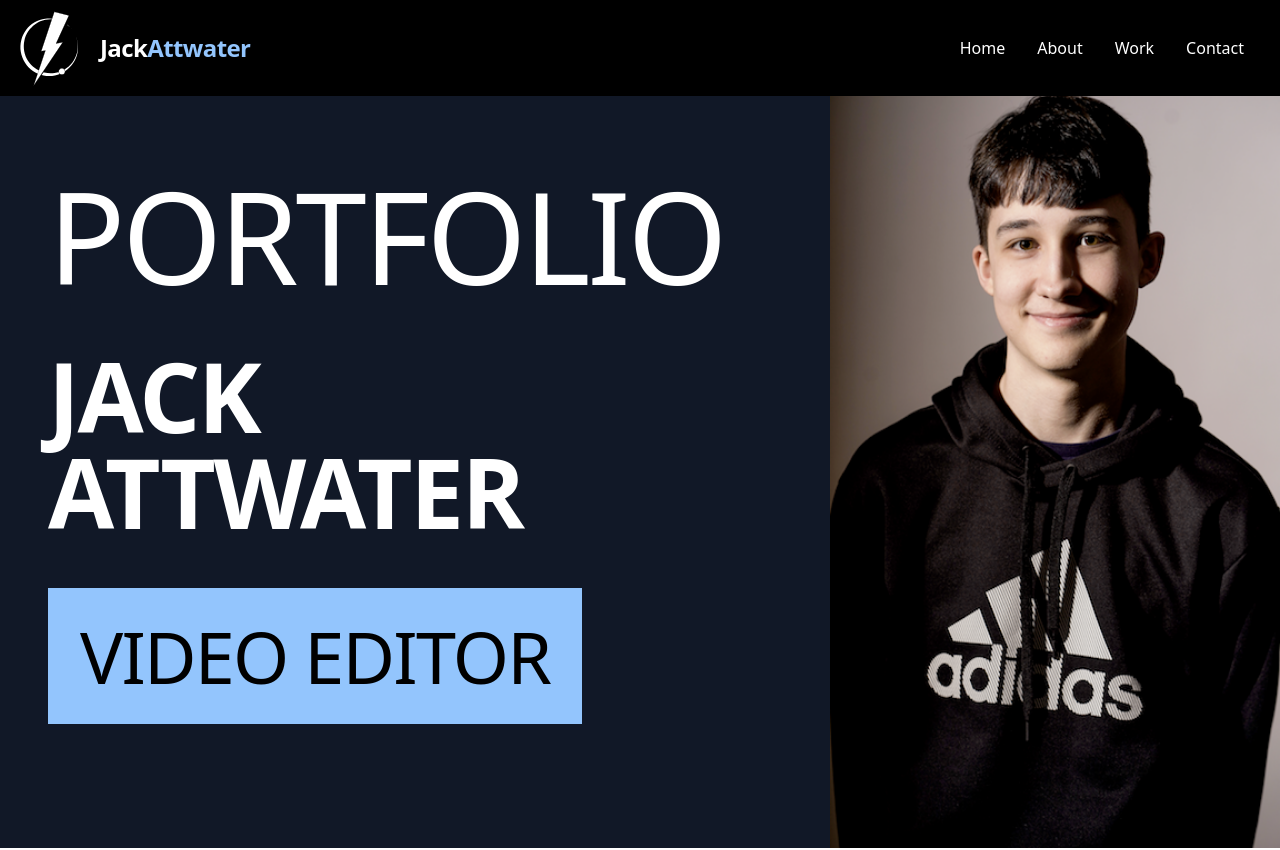
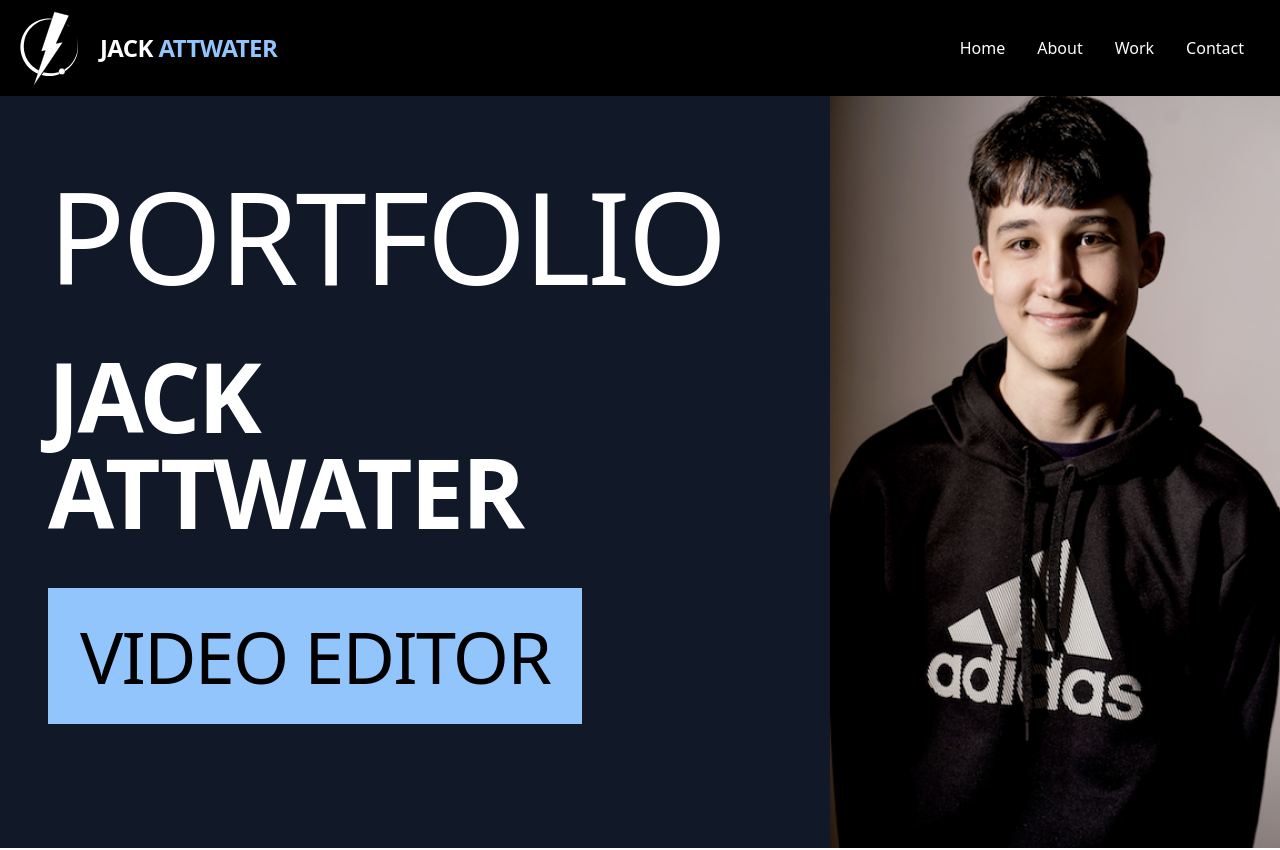
Before and after one commit to biglee25/refract, a Next.js app: page / in a window 1280 px wide. Shown: the top 850 px of the page. Built offline with nearby package versions, Linux system fonts and the light colour scheme.

Commit message:
remove slide

```diff
--- a/components/Navbar.js
+++ b/components/Navbar.js
@@ -27,7 +27,7 @@ export default function Navbar() {
                             height={80}
                             layout="fixed"
                             />
-                          <h2 className="text-2xl font-black text-white">Jack<span className='text-blue-300'>Attwater</span></h2>
+                          <h2 className="text-2xl font-black text-white">JACK <span className='text-blue-300'>ATTWATER</span></h2>
                         </a>
                     </Link>
                 </div>
```
